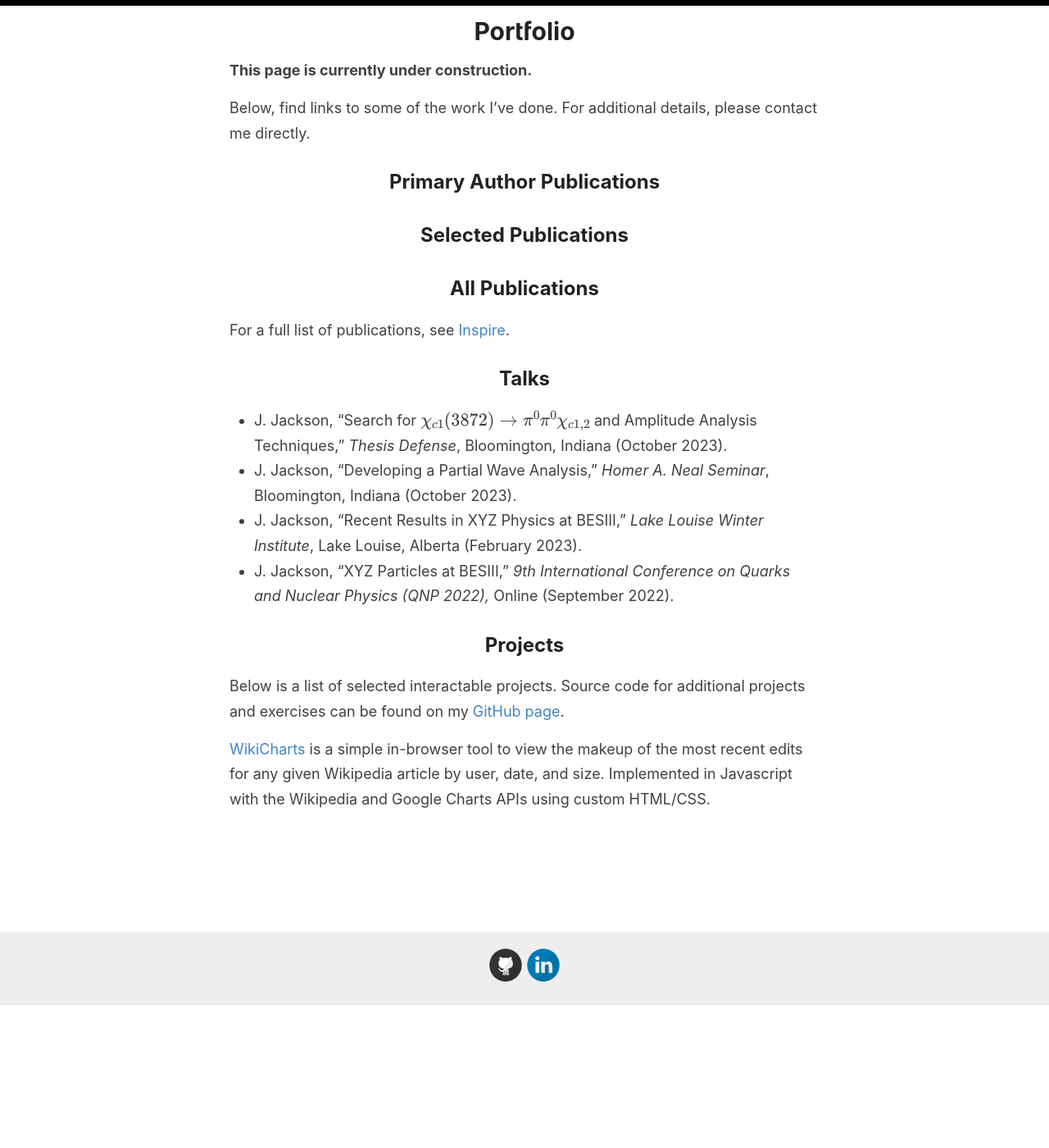
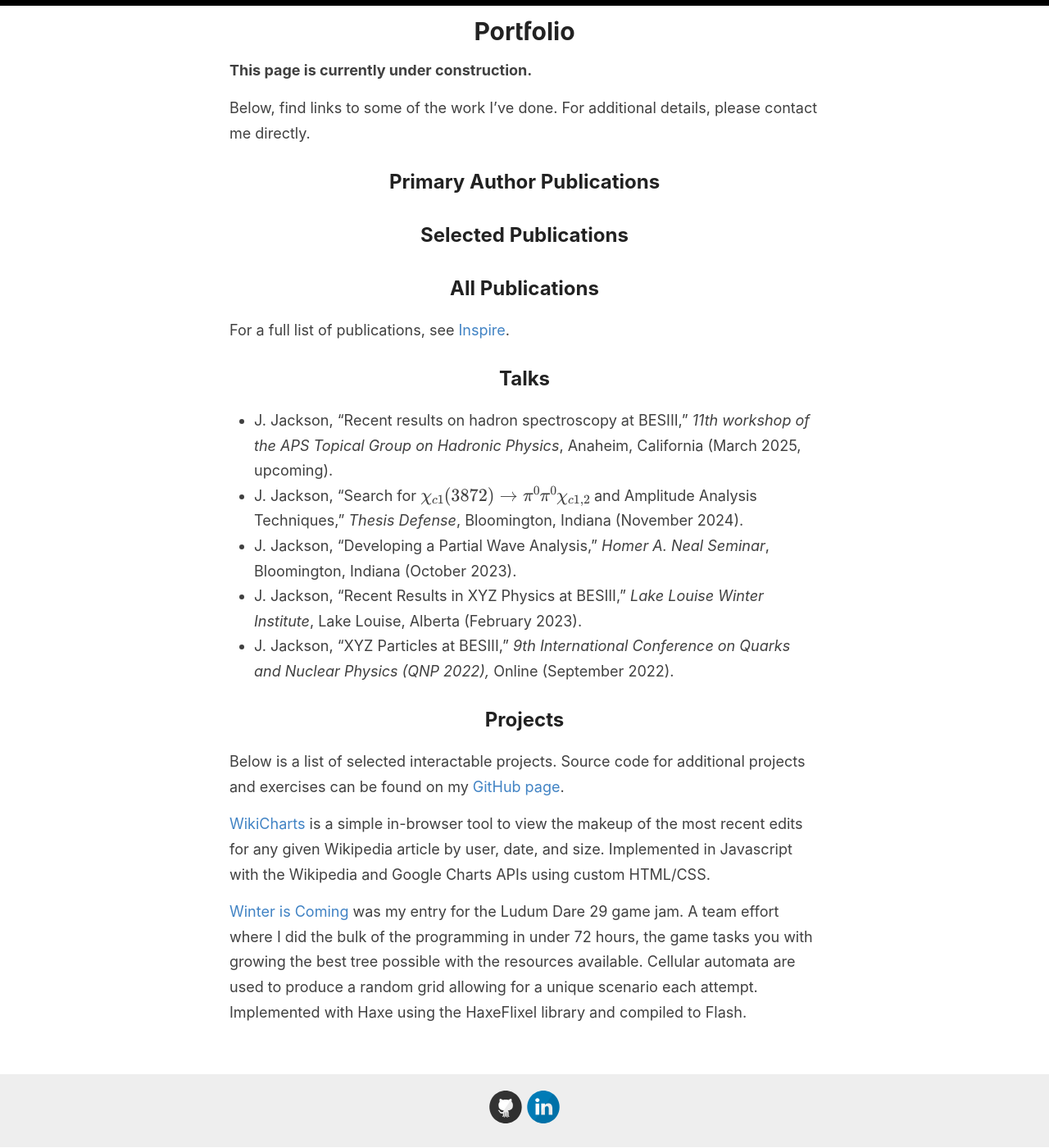
Before and after one commit to joshuamjaxon/joshuamjaxon.github.io, a Jekyll site: the page built from _pages/portfolio.md, in a window 1280 px wide and 1400 px high, scrolled down 174 px. Shown: the whole window at 82% size. Built offline with Jekyll 4.4.1, drawn with Linux system fonts in a browser that asks for light colours.

Commit message:
Update portfolio.md

```diff
--- a/_pages/portfolio.md
+++ b/_pages/portfolio.md
@@ -17,8 +17,9 @@ Below, find links to some of the work I've done. For additional details, please
 For a full list of publications, see [Inspire](https://inspirehep.net/literature?sort=mostrecent&size=25&page=1&q=cn%20besiii%20and%20a%20jackson).
 
 ## Talks
+- J. Jackson, “Recent results on hadron spectroscopy at BESIII,” *11th workshop of the APS Topical Group on Hadronic Physics*, Anaheim, California (March 2025, upcoming).
 - J. Jackson, "Search for \\(\chi_{c1}(3872)\to\pi^0\pi^0\chi_{c1,2}\\) and Amplitude Analysis Techniques," *Thesis Defense*, Bloomington,
-Indiana (October 2023).
+Indiana (November 2024).
 - J. Jackson, "Developing a Partial Wave Analysis," *Homer A. Neal Seminar*, Bloomington,
 Indiana (October 2023).
 - J. Jackson, "Recent Results in XYZ Physics at BESIII," *Lake Louise Winter Institute*, Lake Louise,
@@ -31,3 +32,5 @@ Alberta (February 2023).
 Below is a list of selected interactable projects. Source code for additional projects and exercises can be found on my [GitHub page](https://github.com/joshuamjaxon).
 
 [WikiCharts](http://joshuamjaxon.github.io/midterm-mashup) is a simple in-browser tool to view the makeup of the most recent edits for any given Wikipedia article by user, date, and size. Implemented in Javascript with the Wikipedia and Google Charts APIs using custom HTML/CSS.
+
+[Winter is Coming](https://www.kongregate.com/games/joshuamjaxon/winter-is-coming) was my entry for the Ludum Dare 29 game jam. A team effort where I did the bulk of the programming in under 72 hours, the game tasks you with growing the best tree possible with the resources available. Cellular automata are used to produce a random grid allowing for a unique scenario each attempt. Implemented with Haxe using the HaxeFlixel library and compiled to Flash.
```
